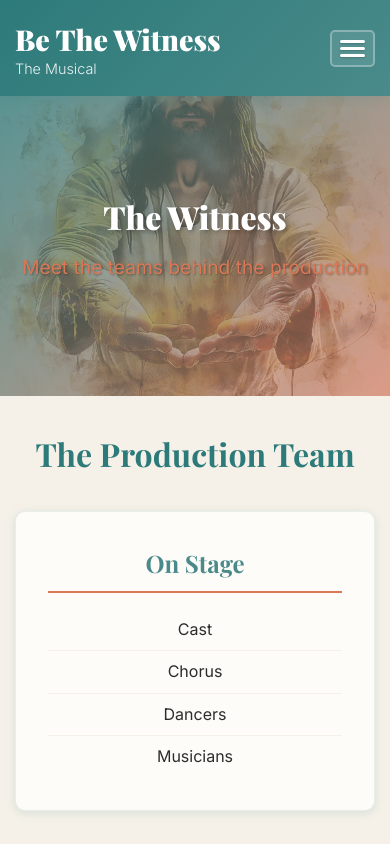
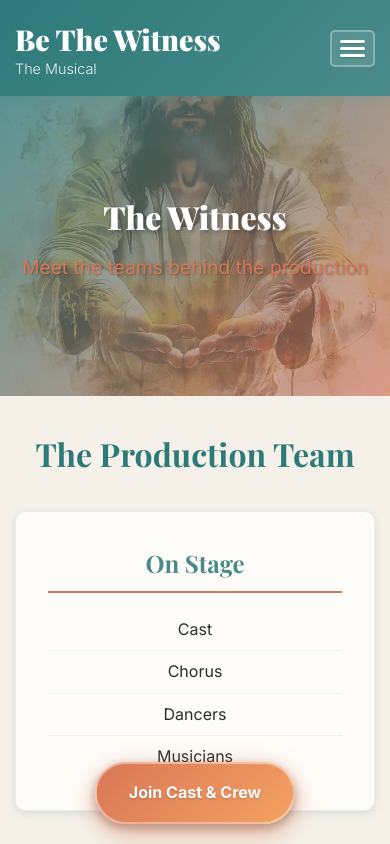
Before and after one commit to ren-chalissery/be-the-witness, an Angular app: page /team in a window 390 px wide. Shown: the top 844 px of the page. Built offline with nearby package versions, Linux system fonts and the light colour scheme.

Commit message:
Add QR code to home page and improve mobile enquiry button visibility

```diff
--- a/src/app/components/header/header.component.css
+++ b/src/app/components/header/header.component.css
@@ -165,14 +165,66 @@
 
   .nav-enquiry {
     margin-left: 0;
-    margin-top: 1rem;
-    padding-top: 1rem;
-    border-top: 1px solid rgba(255, 255, 255, 0.2);
+    margin-top: 1.5rem;
+    padding-top: 1.5rem;
+    border-top: 2px solid var(--accent-color);
+    background: rgba(217, 119, 87, 0.1);
+    margin-left: -1rem;
+    margin-right: -1rem;
+    padding-left: 1rem;
+    padding-right: 1rem;
+    padding-bottom: 1rem;
   }
 
   .btn-enquiry {
     display: block;
     text-align: center;
     width: 100%;
+    padding: 16px 24px;
+    font-size: 1.1rem;
+    font-weight: 700;
+    box-shadow: 0 6px 20px rgba(217, 119, 87, 0.5);
+    border: 2px solid rgba(255, 255, 255, 0.4);
   }
 }
+
+/* Sticky floating enquiry button for mobile only */
+.mobile-enquiry-btn {
+  display: none;
+}
+
+@media (max-width: 768px) {
+  .mobile-enquiry-btn {
+    display: flex;
+    position: fixed;
+    bottom: 20px;
+    left: 50%;
+    transform: translateX(-50%);
+    z-index: 999;
+    background: linear-gradient(135deg, var(--accent-color) 0%, var(--accent-warm) 100%);
+    color: white;
+    padding: 16px 32px;
+    border-radius: 50px;
+    font-weight: 700;
+    font-size: 1rem;
+    box-shadow: 0 8px 25px rgba(217, 119, 87, 0.6), 0 4px 10px rgba(0, 0, 0, 0.3);
+    border: 2px solid rgba(255, 255, 255, 0.4);
+    text-decoration: none;
+    text-align: center;
+    display: flex;
+    align-items: center;
+    justify-content: center;
+    gap: 8px;
+    transition: all 0.3s ease;
+    text-shadow: 0 1px 2px rgba(0, 0, 0, 0.2);
+    white-space: nowrap;
+    max-width: calc(100vw - 40px);
+  }
+
+  .mobile-enquiry-btn:hover,
+  .mobile-enquiry-btn:active {
+    background: linear-gradient(135deg, var(--accent-warm) 0%, #f5b882 100%);
+    transform: translateX(-50%) translateY(-3px);
+    box-shadow: 0 10px 30px rgba(217, 119, 87, 0.7), 0 6px 15px rgba(0, 0, 0, 0.4);
+  }
+}
--- a/src/app/components/header/header.component.html
+++ b/src/app/components/header/header.component.html
@@ -25,4 +25,8 @@
       </div>
     </div>
   </nav>
+  <!-- Sticky mobile enquiry button -->
+  <a href="https://www.privyr.com/form/5W7hISmG#the-witness-musical-cast-crew" target="_blank" rel="noopener noreferrer" class="mobile-enquiry-btn">
+    Join Cast & Crew
+  </a>
 </header>
--- a/src/app/pages/home/home.component.css
+++ b/src/app/pages/home/home.component.css
@@ -227,6 +227,47 @@
   margin-top: 1rem;
 }
 
+.qr-section {
+  background-color: var(--bg-white);
+}
+
+.qr-card {
+  text-align: center;
+  max-width: 500px;
+  margin: 0 auto;
+}
+
+.qr-content {
+  display: flex;
+  flex-direction: column;
+  align-items: center;
+  gap: 1.5rem;
+}
+
+.qr-code-image {
+  max-width: 250px;
+  width: 100%;
+  height: auto;
+  border-radius: 15px;
+  border: 3px solid var(--primary-color);
+  background: white;
+  padding: 15px;
+  box-shadow: 0 6px 25px rgba(45, 122, 122, 0.3);
+  transition: transform 0.3s ease;
+}
+
+.qr-code-image:hover {
+  transform: scale(1.05);
+  box-shadow: 0 8px 30px rgba(45, 122, 122, 0.4);
+}
+
+.qr-description {
+  font-size: 1.1rem;
+  color: var(--text-dark);
+  font-weight: 500;
+  margin: 0;
+}
+
 @media (max-width: 768px) {
   .hero {
     padding: 4rem 0 3rem;
@@ -259,4 +300,13 @@
   .quote-card blockquote {
     font-size: 1.2rem;
   }
+
+  .qr-code-image {
+    max-width: 200px;
+    padding: 10px;
+  }
+
+  .qr-description {
+    font-size: 1rem;
+  }
 }
--- a/src/app/pages/home/home.component.html
+++ b/src/app/pages/home/home.component.html
@@ -56,3 +56,15 @@
     </div>
   </div>
 </section>
+
+<section class="section qr-section">
+  <div class="container">
+    <div class="qr-card card fade-in">
+      <h2 class="section-title">Scan to Join</h2>
+      <div class="qr-content">
+        <img src="assets/images/qr code.jpeg" alt="QR Code - Join Cast & Crew" class="qr-code-image">
+        <p class="qr-description">Scan this QR code to join The Witness Cast & Crew</p>
+      </div>
+    </div>
+  </div>
+</section>
```
Also changed, not shown: src/assets/images/qr code.jpeg (added).
